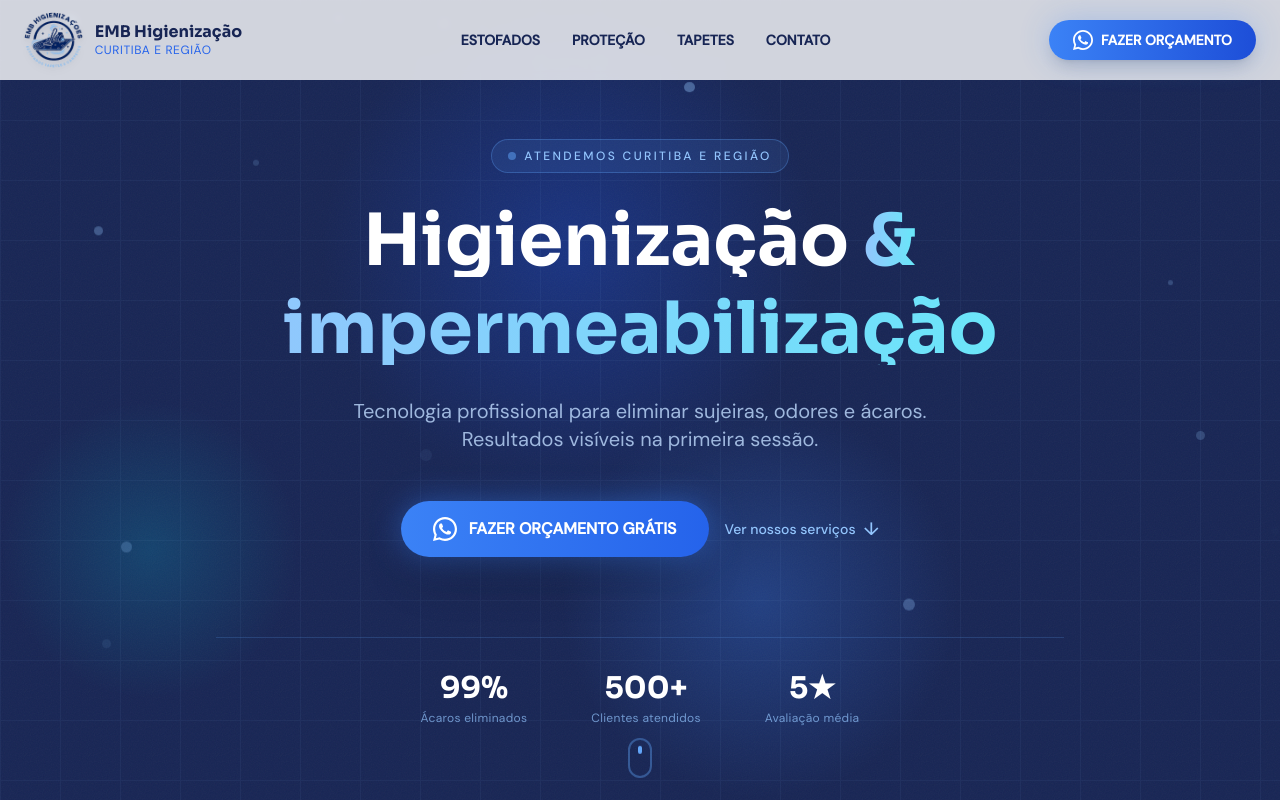
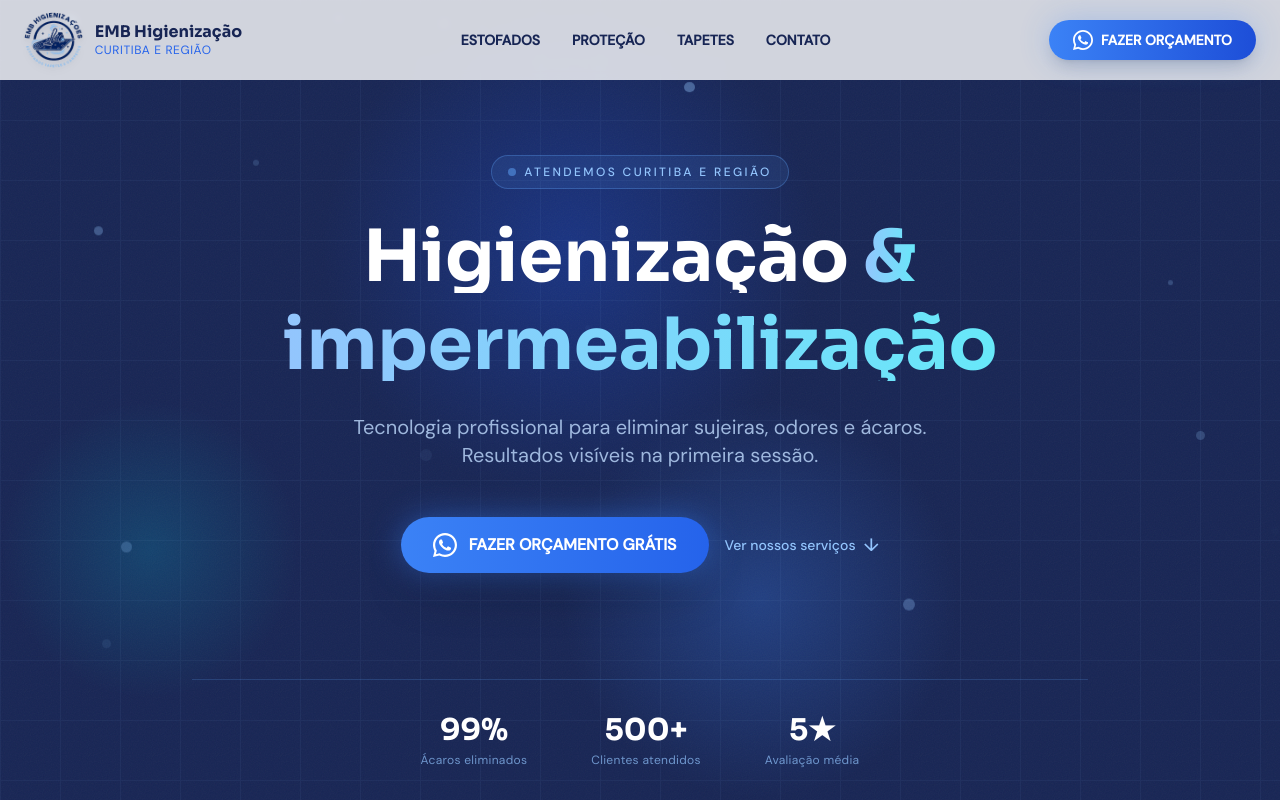
Before and after one commit to pedrotoppel/emb-website, a React (Vite) app: page / in a window 1280 px wide. Shown: the top 800 px of the page. Built offline with nearby package versions, Linux system fonts and the light colour scheme.

Commit message:
alteração de design do Hero

```diff
--- a/src/components/Hero.jsx
+++ b/src/components/Hero.jsx
@@ -19,7 +19,7 @@ const stats = [
 
 export default function Hero() {
   return (
-    <section className="relative min-h-screen flex items-center justify-center overflow-hidden bg-blue-950 noise-overlay">
+    <section className="relative min-h-screen flex flex-col overflow-hidden bg-blue-950 noise-overlay">
       {/*
         Gradient mesh background — antes usava `filter: blur(80-120px)`
         em divs sólidas. Blur com raio grande é uma das operações mais
@@ -78,8 +78,9 @@ export default function Hero() {
         />
       ))}
 
-      {/* Content */}
-      <div className="relative z-10 max-w-4xl mx-auto px-6 text-center pt-24 min-w-0 w-full">
+      {/* Main content — ocupa o espaço disponível (flex-1) e fica
+          centralizado nele, empurrando as estatísticas pro final da tela */}
+      <div className="relative z-10 flex-1 flex flex-col items-center justify-center max-w-4xl mx-auto px-6 text-center pt-20 pb-8 min-w-0 w-full">
         {/* Badge */}
         <motion.div
           initial={{ opacity: 0, y: 20 }}
@@ -139,7 +140,7 @@ export default function Hero() {
           initial={{ opacity: 0, y: 20 }}
           animate={{ opacity: 1, y: 0 }}
           transition={{ duration: 0.6, delay: 0.7 }}
-          className="flex flex-col sm:flex-row gap-4 justify-center items-center mb-20"
+          className="flex flex-col sm:flex-row gap-4 justify-center items-center"
         >
           <motion.a
             href={WHATS_URL}
@@ -166,46 +167,37 @@ export default function Hero() {
             <span className="text-lg">↓</span>
           </a>
         </motion.div>
+      </div>
 
-        {/* Stats bar */}
+      {/* Stats bar — bloco separado, empurrado pro final da seção pelo
+          flex-1 do bloco principal acima. Sempre em linha (mesmo no
+          mobile), com tamanhos reduzidos pra caber sem quebrar. */}
       <motion.div
         initial={{ opacity: 0, y: 30 }}
         animate={{ opacity: 1, y: 0 }}
         transition={{ duration: 0.7, delay: 0.9 }}
-          className="flex flex-col sm:flex-row justify-center items-center gap-8 sm:gap-16 py-8 border-t border-blue-400/20"
+        className="relative z-10 flex flex-row justify-center items-start gap-6 sm:gap-16 max-w-4xl mx-auto px-4 sm:px-6 pt-6 sm:pt-8 pb-10 sm:pb-8 border-t border-blue-400/20 w-full"
       >
         {stats.map((stat, i) => (
           <motion.div
             key={stat.label}
-              className="text-center"
+            className="text-center flex-1 sm:flex-none min-w-0"
             initial={{ opacity: 0, y: 10 }}
             animate={{ opacity: 1, y: 0 }}
             transition={{ delay: 1.0 + i * 0.1 }}
           >
             <p
-                className="text-3xl font-bold text-white"
+              className="text-2xl sm:text-3xl font-bold text-white"
               style={{ fontFamily: "Sora, sans-serif" }}
             >
               {stat.value}
             </p>
-              <p className="text-blue-300/70 text-xs tracking-wide mt-1">
+            <p className="text-blue-300/70 text-[10px] sm:text-xs tracking-wide mt-1 leading-tight">
               {stat.label}
             </p>
           </motion.div>
         ))}
       </motion.div>
-      </div>
-
-      {/* Scroll indicator */}
-      <motion.div
-        className="hidden md:flex absolute bottom-8 inset-x-0 justify-center"
-        animate={{ y: [0, 10, 0] }}
-        transition={{ repeat: Infinity, duration: 2, ease: "easeInOut" }}
-      >
-        <div className="w-6 h-10 rounded-full border-2 border-blue-400/40 flex items-start justify-center pt-2">
-          <div className="w-1 h-2 rounded-full bg-blue-400 animate-bounce" />
-        </div>
-      </motion.div>
     </section>
   );
 }
--- a/src/components/Results.jsx
+++ b/src/components/Results.jsx
@@ -17,9 +17,6 @@ export default function Results() {
           animate={inView ? { opacity: 1, y: 0 } : {}}
           transition={{ duration: 0.6 }}
         >
-          <span className="text-blue-500 text-sm font-semibold tracking-[0.2em] mb-3 block">
-            ANTES E DEPOIS
-          </span>
           <h2 className="text-4xl md:text-5xl font-bold text-blue-950">
             Nossos{" "}
             <span className="text-transparent bg-clip-text bg-gradient-to-r from-blue-500 to-cyan-500">
```
Lines whose indentation alone changed are shown as unchanged.
